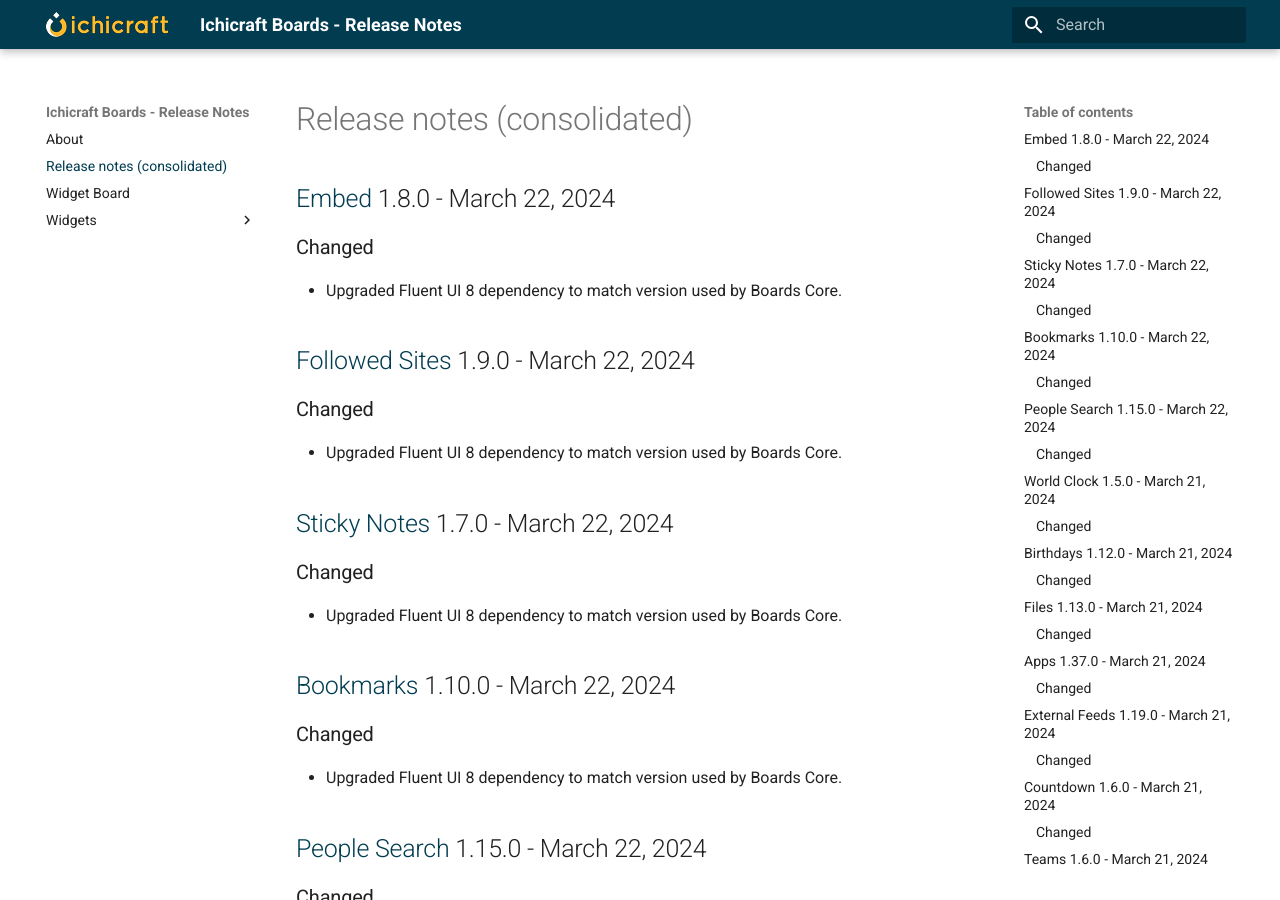
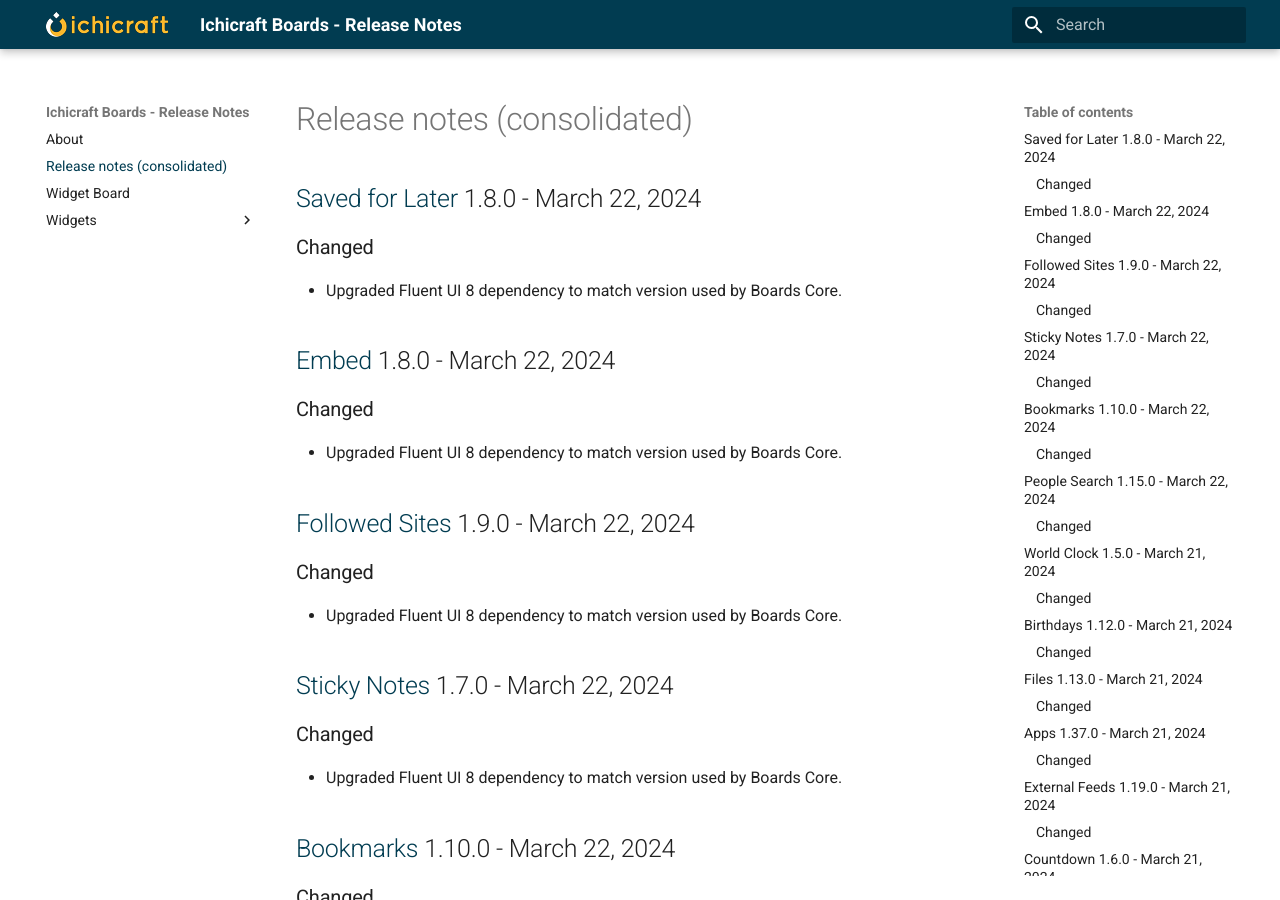
Before and after one commit to ichicraft/widgets-docs, an MkDocs documentation site: the page built from docs/Release-notes-(consolidated).md, in a window 1280 px wide and 900 px high. Built offline with MkDocs 1.6.1 and Material for MkDocs 9.7.7, drawn with Linux system fonts in a browser that asks for light colours.

Commit message:
Release notes updated by BuildService

```diff
--- a/docs/Release-notes-(consolidated).md
+++ b/docs/Release-notes-(consolidated).md
@@ -1,3 +1,8 @@
+## [Saved for Later](./Widgets/Saved for Later.md) 1.8.0 - March 22, 2024
+
+### Changed
+- Upgraded Fluent UI 8 dependency to match version used by Boards Core.
+
 ## [Embed](./Widgets/Embed.md) 1.8.0 - March 22, 2024
 
 ### Changed
```
Also changed, not shown: docs/Widgets/Saved for Later.md (+5 -0 lines).
